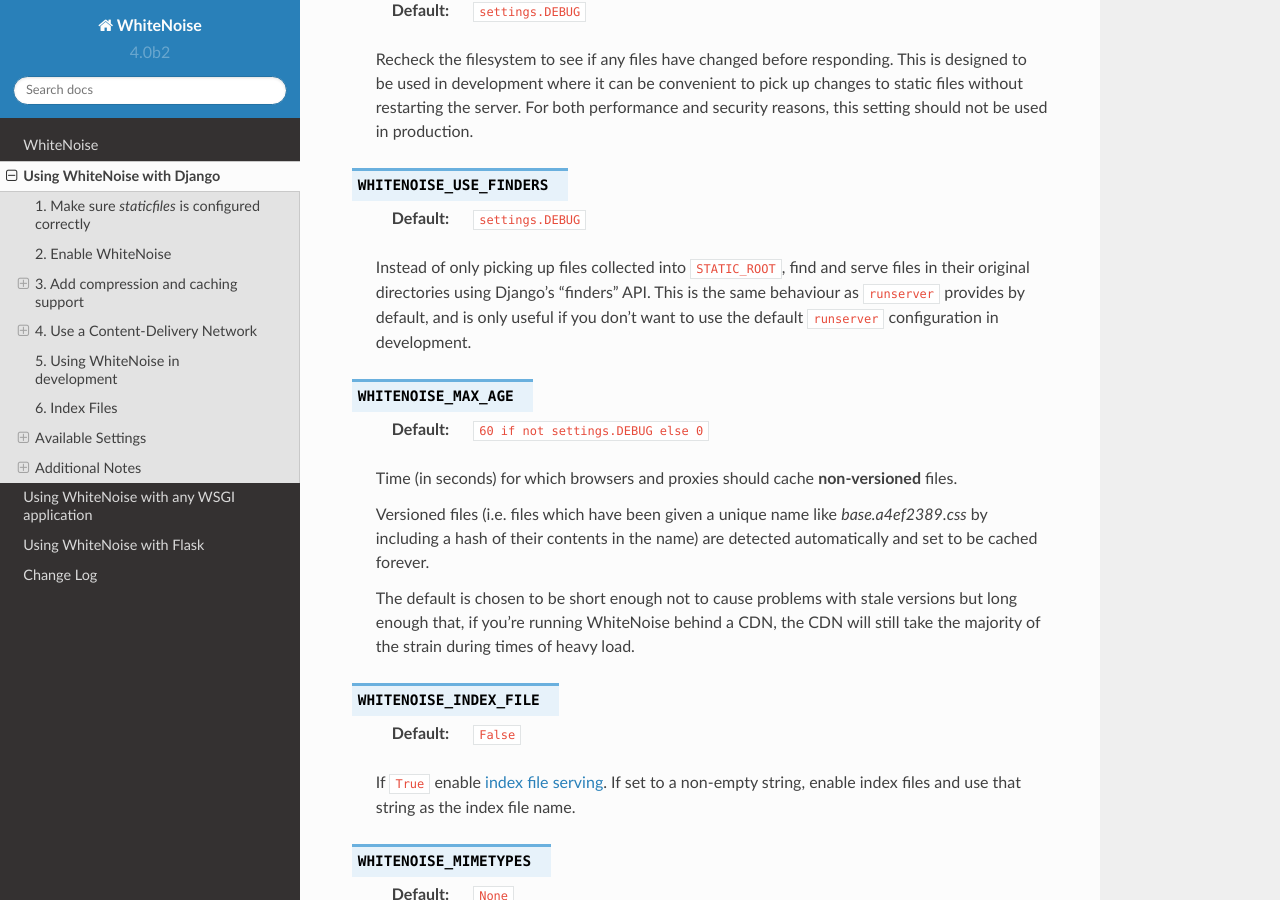
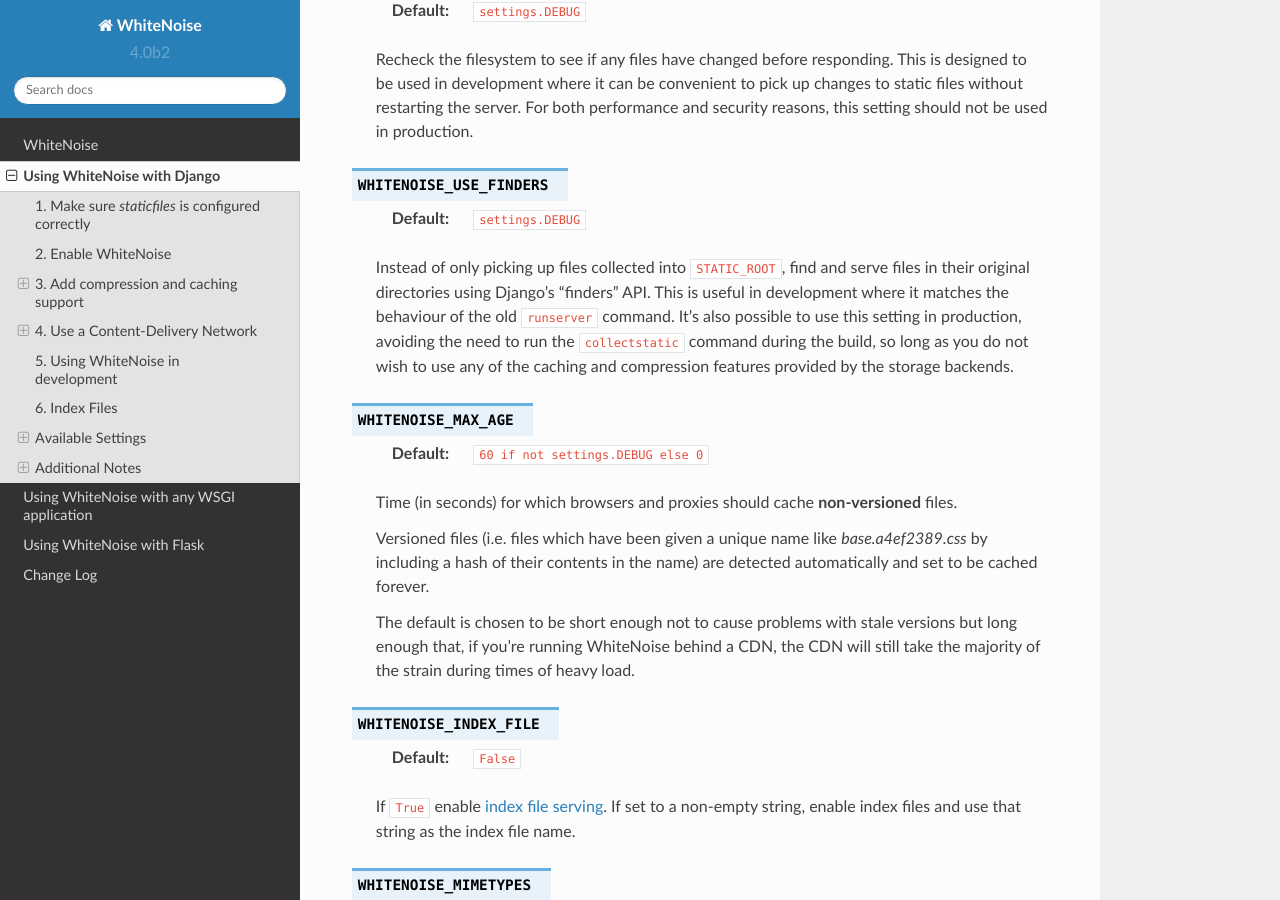
Before and after one commit to gorbunov87/white_noise, a Sphinx documentation site: the page built from docs/django.rst, in a window 1280 px wide and 900 px high, scrolled down 4335 px. Built offline with Sphinx 7.4.7 and the Read the Docs theme 2.0.0, drawn with Linux system fonts in a browser that asks for light colours.

```diff
--- a/docs/django.rst
+++ b/docs/django.rst
@@ -241,10 +241,13 @@ arguments uppercased with a 'WHITENOISE\_' prefix.
 
     :default: ``settings.DEBUG``
 
-    Instead of only picking up files collected into ``STATIC_ROOT``, find and serve
-    files in their original directories using Django's "finders" API. This is the
-    same behaviour as ``runserver`` provides by default, and is only useful if you
-    don't want to use the default ``runserver`` configuration in development.
+    Instead of only picking up files collected into ``STATIC_ROOT``, find and
+    serve files in their original directories using Django's "finders" API.
+    This is useful in development where it matches the behaviour of the old
+    ``runserver`` command. It's also possible to use this setting in
+    production, avoiding the need to run the ``collectstatic`` command during
+    the build, so long as you do not wish to use any of the caching and
+    compression features provided by the storage backends.
 
 .. attribute:: WHITENOISE_MAX_AGE
 
```
Also changed, not shown: docs/changelog.rst (+14 -0 lines).
